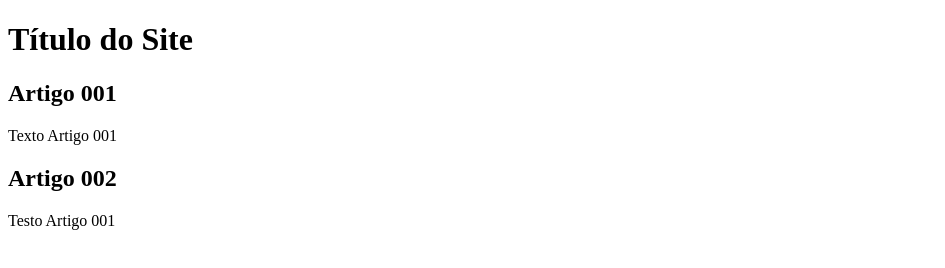
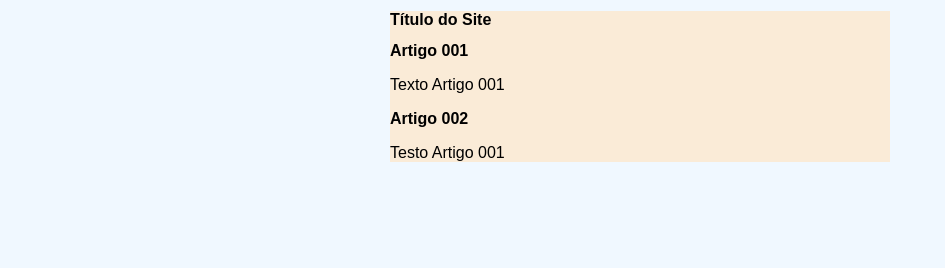
Before and after one commit to VictorMoreira97/projeto-site, a plain HTML site: page index.html in a window 1280 px wide. Shown: the whole page, without its empty margins (0-945 px from the left). Drawn offline with Linux system fonts and the light colour scheme.

Commit message:
Iniciei o Desing

```diff
--- /dev/null
+++ b/estilos/style.css
@@ -0,0 +1,16 @@
+* {
+    font-family: Arial, Helvetica, sans-serif;
+    font-size: 16px;
+}
+
+body {
+    background-color:aliceblue;
+
+}
+
+main{
+    background-color: antiquewhite;
+    width: 500px;
+    margin: auto;
+    box-shadow: 3px 3px 5px black));
+}
--- a/index.html
+++ b/index.html
@@ -5,6 +5,7 @@
     <meta http-equiv="X-UA-Compatible" content="IE=edge">
     <meta name="viewport" content="width=device-width, initial-scale=1.0">
     <title>Título do Site</title>
+    <link rel="stylesheet" href="estilos/style.css">
 </head>
 <body>
     <main>
```
